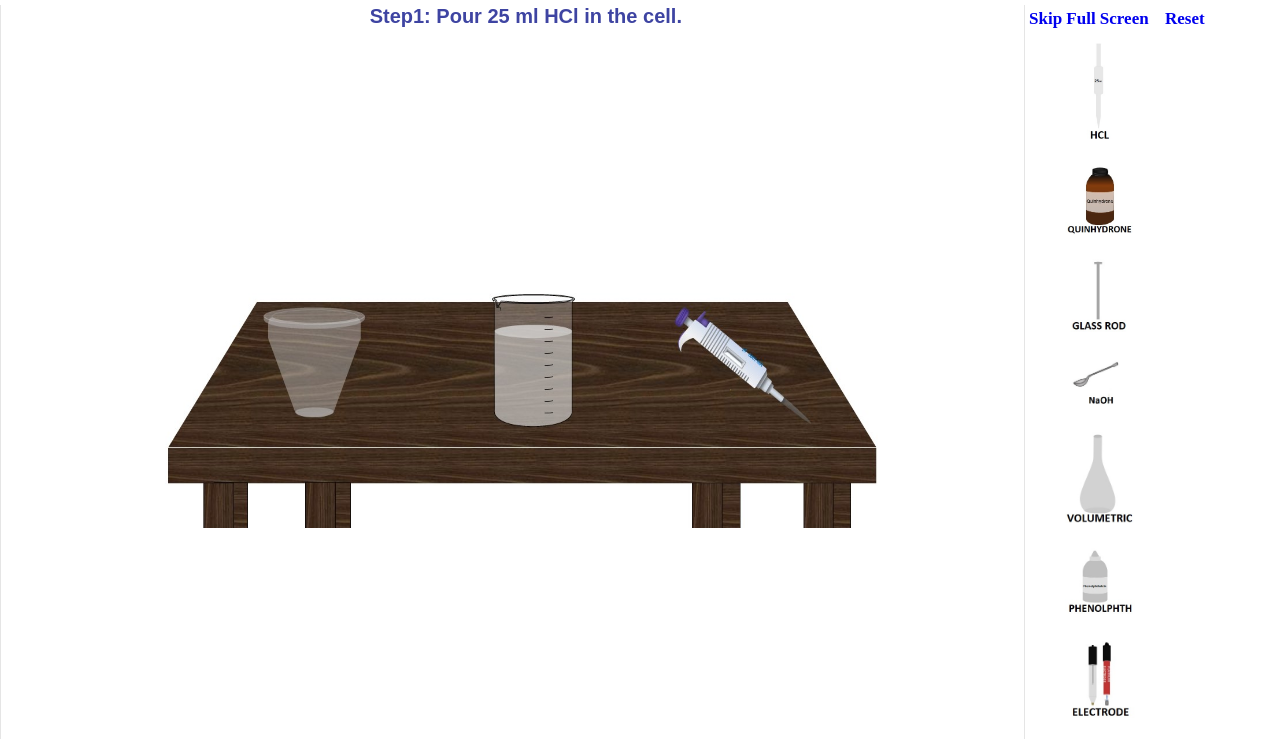
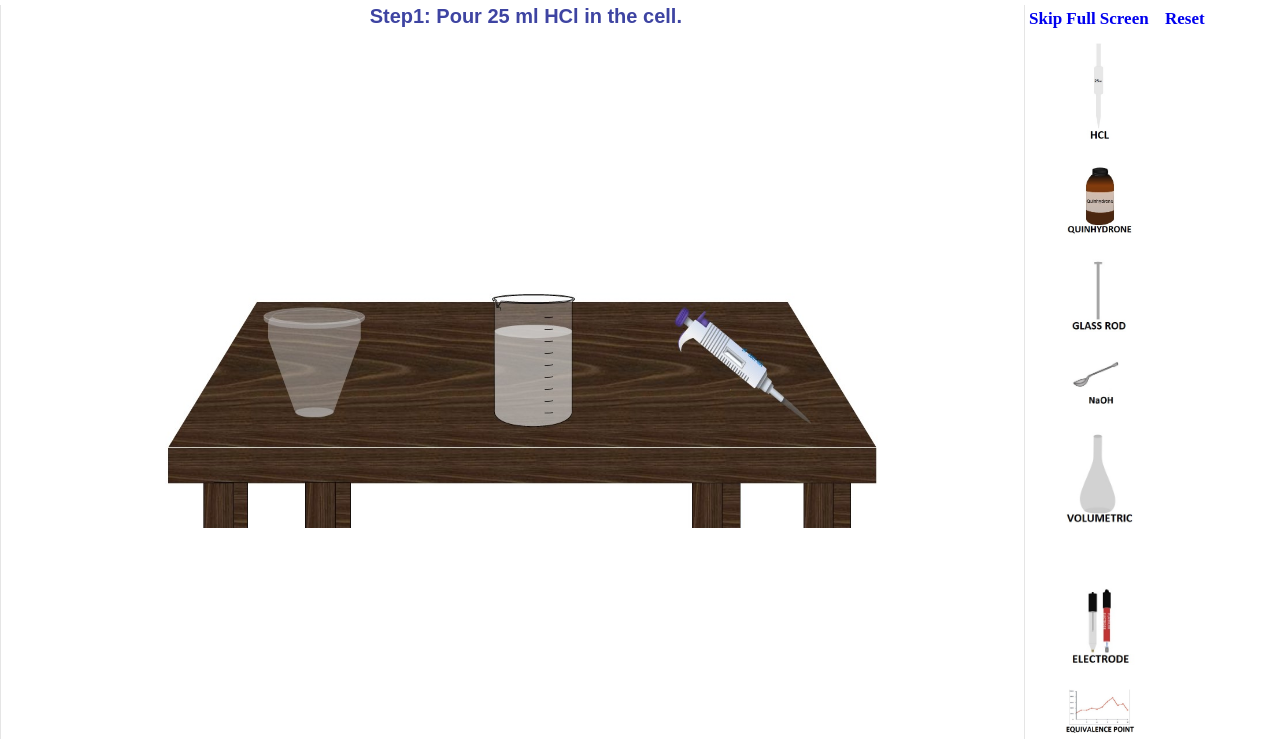
Before and after one commit to virtual-labs/exp-potentiometric-titration-dei, a plain HTML site: page experiment/simulation/index.html in a window 1280 px wide. Both pictures are taken after a click on the link "Maximize The Window". Shown: the top 739 px of the page. Drawn offline with Linux system fonts and the light colour scheme.

Commit message:
Update index.html

```diff
--- a/experiment/simulation/index.html
+++ b/experiment/simulation/index.html
@@ -3168,7 +3168,7 @@ $("#chartContainer3").CanvasJSChart(options);
 
 			<a href="javascript:void(0);" id="rodn"><img src="images/SPACTUALA.jpg"></a>
 			<a href="javascript:void(0);" id="rodn1"><img src="images/VOLUMETRIC.jpg"></a>
-			<a href="javascript:void(0);" id="rodn2"><img src="images/PHENOLPHTH.jpg"></a>
+			<a href="javascript:void(0);" id="rodn2"><img src=""></a>
 			<a href="javascript:void(0);" id="rodn3"><img src="images/ELECTRODE.jpg"></a>
 			<a href="javascript:void(0);" id="rodn4"><img src="images/theory.jpg"></a>
 			<!--<a href="javascript:void(0);" id="voltametern"><img src="images/glassy carbon.jpg"></a>
```
